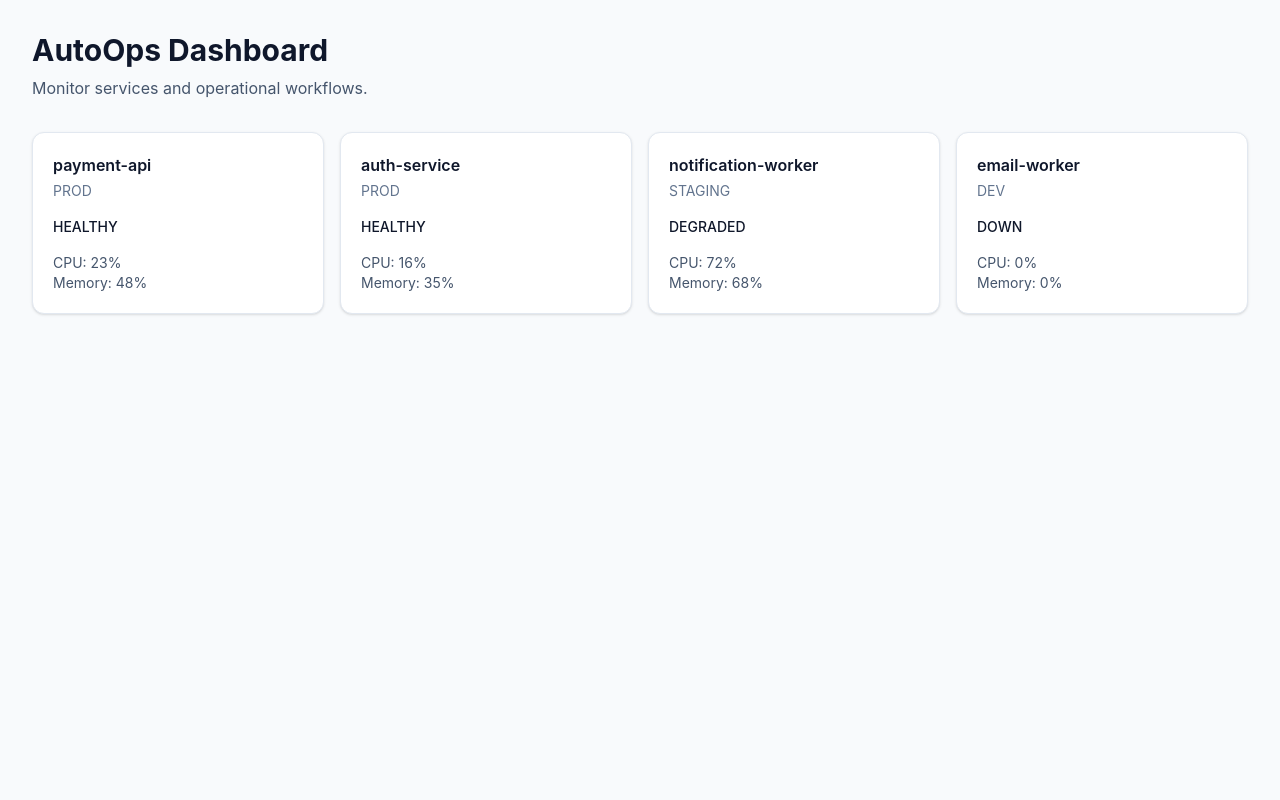
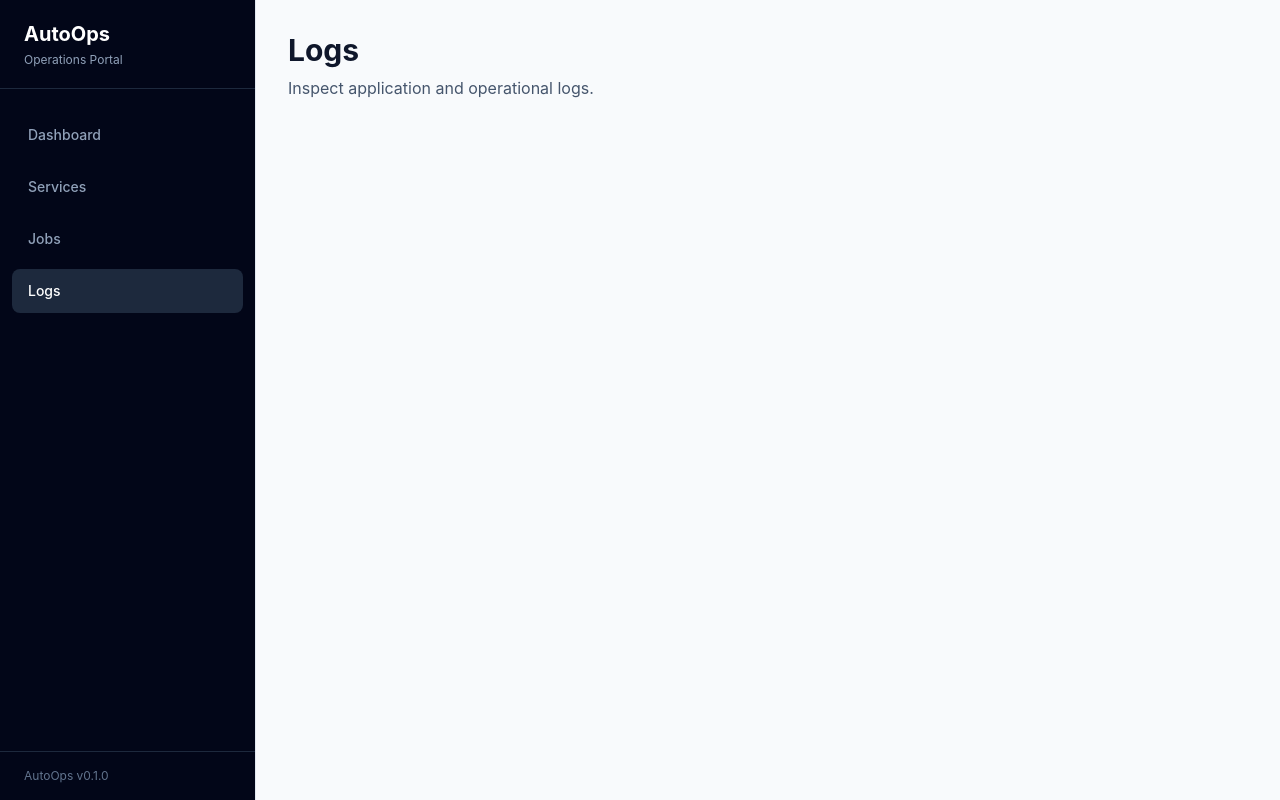
Before and after one commit to mevasudevmeti/autoops-portal, a React (Vite) app in the folder frontend/: page /logs in a window 1280 px wide. Built offline with nearby package versions, Linux system fonts and the light colour scheme.

Commit message:
feat(00):  navigation with static pages

```diff
--- a/frontend/src/App.tsx
+++ b/frontend/src/App.tsx
@@ -1,7 +1,21 @@
+import { Route, Routes } from 'react-router-dom'
+import AppLayout from './components/layouts/AppLayout'
 import DashboardPage from './pages/DashboardPage'
+import JobsPage from './pages/JobsPage'
+import LogsPage from './pages/LogsPage'
+import ServicesPage from './pages/ServicesPage'
 
 function App() {
-  return <DashboardPage />
+  return (
+    <Routes>
+      <Route element={<AppLayout />}>
+        <Route index element={<DashboardPage />} />
+        <Route path="services" element={<ServicesPage />} />
+        <Route path="jobs" element={<JobsPage />} />
+        <Route path="logs" element={<LogsPage />} />
+      </Route>
+    </Routes>
+  )
 }
 
 export default App
--- /dev/null
+++ b/frontend/src/components/layouts/AppLayout.tsx
@@ -0,0 +1,16 @@
+import { Outlet } from 'react-router-dom'
+import Sidebar from '../../pages/Sidebar'
+
+const AppLayout = () => {
+  return (
+    <div className="flex min-h-screen bg-slate-50">
+      <Sidebar />
+
+      <div className="flex-1">
+        <Outlet />
+      </div>
+    </div>
+  )
+}
+
+export default AppLayout
--- a/frontend/src/main.tsx
+++ b/frontend/src/main.tsx
@@ -1,10 +1,13 @@
 import { StrictMode } from 'react'
 import { createRoot } from 'react-dom/client'
-import './index.css';
-import App from './App.tsx'
+import { BrowserRouter } from 'react-router-dom'
+import App from './App'
+import './index.css'
 
 createRoot(document.getElementById('root')!).render(
   <StrictMode>
-    <App />
+    <BrowserRouter>
+      <App />
+    </BrowserRouter>
   </StrictMode>,
 )
--- a/frontend/src/pages/DashboardPage.tsx
+++ b/frontend/src/pages/DashboardPage.tsx
@@ -1,8 +1,8 @@
 import { mockServices } from '../mocks/services'
 
-function DashboardPage() {
+const DashboardPage = () => {
   return (
-    <main className="min-h-screen bg-slate-50 p-8">
+    <main className="p-8">
       <h1 className="text-3xl font-bold text-slate-900">
         AutoOps Dashboard
       </h1>
--- /dev/null
+++ b/frontend/src/pages/JobsPage.tsx
@@ -0,0 +1,15 @@
+const JobsPage = () => {
+  return (
+    <main className="p-8">
+      <h1 className="text-3xl font-bold text-slate-900">
+        Jobs
+      </h1>
+
+      <p className="mt-2 text-slate-600">
+        View operational jobs and workflow history.
+      </p>
+    </main>
+  )
+}
+
+export default JobsPage
--- /dev/null
+++ b/frontend/src/pages/LogsPage.tsx
@@ -0,0 +1,15 @@
+const LogsPage = () => {
+  return (
+    <main className="p-8">
+      <h1 className="text-3xl font-bold text-slate-900">
+        Logs
+      </h1>
+
+      <p className="mt-2 text-slate-600">
+        Inspect application and operational logs.
+      </p>
+    </main>
+  )
+}
+
+export default LogsPage
--- /dev/null
+++ b/frontend/src/pages/ServicesPage.tsx
@@ -0,0 +1,15 @@
+const ServicesPage = () => {
+  return (
+    <main className="p-8">
+      <h1 className="text-3xl font-bold text-slate-900">
+        Services
+      </h1>
+
+      <p className="mt-2 text-slate-600">
+        Manage and monitor registered services.
+      </p>
+    </main>
+  )
+}
+
+export default ServicesPage
--- /dev/null
+++ b/frontend/src/pages/Sidebar.tsx
@@ -0,0 +1,67 @@
+import { NavLink } from 'react-router-dom'
+
+const navigationItems = [
+  {
+    label: 'Dashboard',
+    path: '/',
+  },
+  {
+    label: 'Services',
+    path: '/services',
+  },
+  {
+    label: 'Jobs',
+    path: '/jobs',
+  },
+  {
+    label: 'Logs',
+    path: '/logs',
+  },
+]
+
+const Sidebar = () => {
+  return (
+    <aside className="flex min-h-screen w-64 flex-col border-r border-slate-200 bg-slate-950 text-white">
+      <div className="border-b border-slate-800 px-6 py-5">
+        <h1 className="text-xl font-bold">
+          AutoOps
+        </h1>
+
+        <p className="mt-1 text-xs text-slate-400">
+          Operations Portal
+        </p>
+      </div>
+
+      <nav className="flex-1 px-3 py-6">
+        <ul className="space-y-2">
+          {navigationItems.map((item) => (
+            <li key={item.path}>
+              <NavLink
+                to={item.path}
+                end={item.path === '/'}
+                className={({ isActive }) =>
+                  [
+                    'block rounded-lg px-4 py-3 text-sm font-medium transition-colors',
+                    isActive
+                      ? 'bg-slate-800 text-white'
+                      : 'text-slate-400 hover:bg-slate-900 hover:text-white',
+                  ].join(' ')
+                }
+              >
+                {item.label}
+              </NavLink>
+            </li>
+          ))}
+        </ul>
+      </nav>
+
+      <div className="border-t border-slate-800 px-6 py-4">
+        <p className="text-xs text-slate-500">
+          AutoOps v0.1.0
+        </p>
+      </div>
+    </aside>
+  )
+}
+
+export default Sidebar
```
